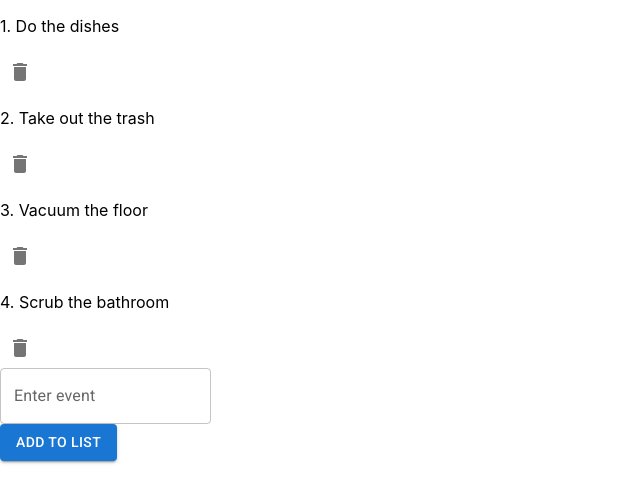
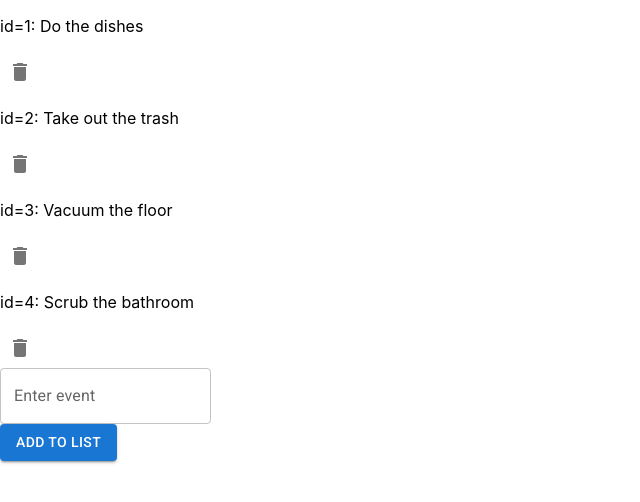
Before and after one commit to abduldoesramen/toDoApp, a React (Create React App) app: page / in a window 1280 px wide. Shown: the top 502 px of the page, without its empty margins (0-640 px from the left). Built offline with nearby package versions, Linux system fonts and the light colour scheme.

Commit message:
removed unecessary comments and cleaned code

```diff
--- a/src/App.js
+++ b/src/App.js
@@ -45,18 +45,12 @@ const App = () => {
   };
 
   const handleDelEvent = (id) => {
-    const updateEvents = events.filter(function (event) {
     var tempEvents = [...events];
     var tempIndex = tempEvents.findIndex((element) => element.id === id);
     if (tempIndex !== -1) {
       tempEvents.splice(tempIndex, 1);
       setEvents(tempEvents);
-        setValue("");
     }
-      // console.log(`${id} at ${events.findIndex((x) => x.id === id)}`);
-    });
-
-    console.log(`${updateEvents}`);
   };
 
   const handleChangeKeyPress = (eventData) => {
--- a/src/components/event-container/event-container.component.jsx
+++ b/src/components/event-container/event-container.component.jsx
@@ -10,7 +10,7 @@ const EventContainer = ({ events, handleDelEvent }) => {
                 {events.map(({eventName, id}) => {
                     return (
                         <div key={id}>
-                            <p>{`${id}. ${eventName}`}</p>
+                            <p>{`id=${id}: ${eventName}`}</p>
                             <Stack spacing={2} direction="row">
                             <IconButton aria-label="delete" size="medium" onClick={() => handleDelEvent(id)}>
                                 <DeleteIcon fontSize="inherit" />
```
Lines whose indentation alone changed are shown as unchanged.
